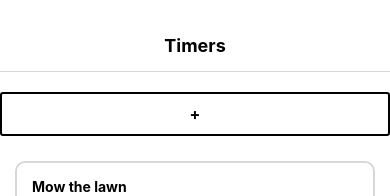
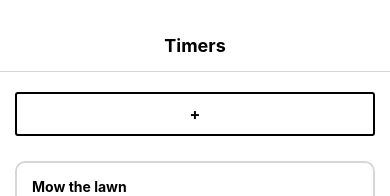
Before and after one commit to alenmu/TimeTracking, a React Native app: screen / in a window 390 px wide. Shown: the top 196 px of the page. Built offline with nearby package versions, Linux system fonts and the light colour scheme.

Commit message:
added create new timer

```diff
--- a/App.js
+++ b/App.js
@@ -3,6 +3,7 @@ import { StyleSheet, View, ScrollView, Text } from "react-native";
 import EditableTimer from "./components/EditableTimer";
 import ToggleableTimerForm from "./components/ToggleableTimerForm";
 import { v4 as uuidv4 } from "uuid";
+import { newTimer } from "./utils/TimerUtils";
 
 export default class App extends React.Component {
   state = {
@@ -23,18 +24,27 @@ export default class App extends React.Component {
       },
     ],
   };
+  handleCreateFormSubmit = (timer) => {
+    const { timers } = this.state;
+
+    this.setState({
+      timers: [newTimer(timer), ...timers],
+    });
+  };
+
   render() {
     const { timers } = this.state;
+
     return (
       <View style={styles.appContainer}>
         <View style={styles.titleContainer}>
-          {" "}
           <Text style={styles.title}>Timers</Text>
         </View>
         <ScrollView style={styles.timerList}>
-          <ToggleableTimerForm isOpen={false} />{" "}
+          <ToggleableTimerForm onFormSubmit={this.handleCreateFormSubmit} />
           {timers.map(({ title, project, id, elapsed, isRunning }) => (
             <EditableTimer
+              key={id}
               id={id}
               title={title}
               project={project}
--- a/components/ToggleableTimerForm.js
+++ b/components/ToggleableTimerForm.js
@@ -13,13 +13,27 @@ export default class ToggleableTimerForm extends React.Component {
     this.setState({ isOpen: true });
   };
 
+  handleFormClose = () => {
+    this.setState({ isOpen: false });
+  };
+
+  handleFormSubmit = (timer) => {
+    const { onFormSubmit } = this.props;
+
+    onFormSubmit(timer);
+    this.setState({ isOpen: false });
+  };
+
   render() {
     const { isOpen } = this.state;
 
     return (
       <View style={[styles.container, !isOpen && styles.buttonPadding]}>
         {isOpen ? (
-          <TimerForm />
+          <TimerForm
+            onFormSubmit={this.handleFormSubmit}
+            onFormClose={this.handleFormClose}
+          />
         ) : (
           <TimerButton title="+" color="black" onPress={this.handleFormOpen} />
         )}
@@ -32,7 +46,7 @@ const styles = StyleSheet.create({
   container: {
     paddingVertical: 10,
   },
-  buttonContainer: {
+  buttonPadding: {
     paddingHorizontal: 15,
   },
 });
```
